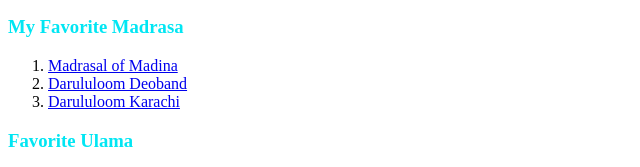
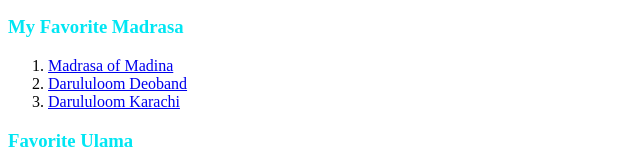
Before and after one commit to Ali-Shan6677/Madrasa, a plain HTML site: page index.html in a window 1280 px wide. Shown: the part 384-551 px from the top of the page, 0-640 px from the left. Drawn offline with Linux system fonts and the light colour scheme.

Commit message:
Update index.html

```diff
--- a/index.html
+++ b/index.html
@@ -29,7 +29,7 @@
     </ul>
     <h3>My Favorite Madrasa </h3>
         <ol>
-       <li><a href="https://youtu.be/WB_et_y80Xc?si=M55yqnUlykiZKqa5">Madrasal of Madina</a> </li>
+       <li><a href="https://youtu.be/WB_et_y80Xc?si=M55yqnUlykiZKqa5">Madrasa of Madina</a> </li>
        <li><a href="https://youtu.be/TKpRJ6OMCRc?si=aTcQs2FIdF-mgOPw">Darululoom Deoband</a></li>
        <li><a href="https://youtu.be/y5JMqWJWnr0?si=9G7u9UN6teDEIJ0k">Darululoom Karachi</a></li>
     </ol>
```
